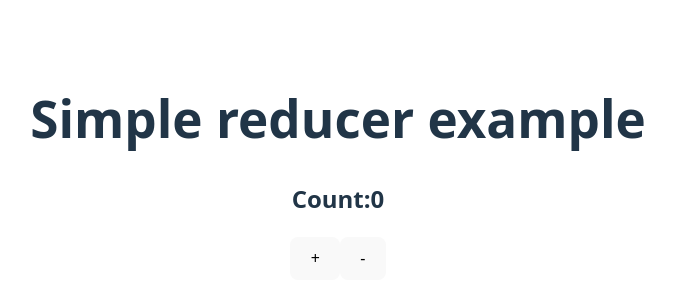
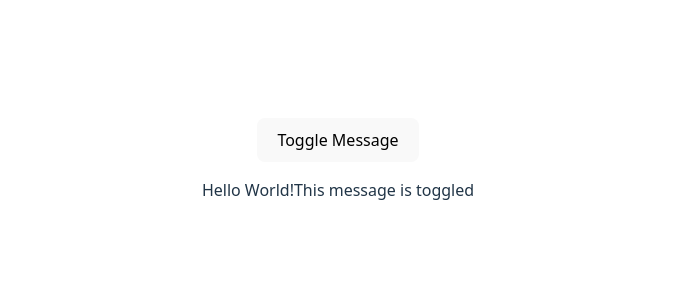
Before and after one commit to samndambuki/React-Interview-Questions, a React (Vite) app: page / in a window 1280 px wide. Shown: the part 232-532 px from the top of the page, without its empty margins (302-977 px from the left). Built offline with nearby package versions, Linux system fonts and the light colour scheme.

Commit message:
worked on conditional rendering

```diff
--- a/src/App.jsx
+++ b/src/App.jsx
@@ -10,6 +10,7 @@ import AsyncState from "./AsyncState";
 import UnmountTracker from "./UnmountTracker";
 import { useState } from "react";
 import Greeting from "./Greeting";
+import MessageToggle from "./MessageToggle";
 
 function App() {
   // const [showComponent, setShowComponent] = useState(true);
@@ -39,8 +40,9 @@ function App() {
       </div> */}
       {/* <Greeting name="Samuel" /> */}
       <div>
-        <h1>Simple reducer example</h1>
-        <Counter />
+        {/* <h1>Simple reducer example</h1>
+        <Counter /> */}
+        <MessageToggle />
       </div>
     </>
   );
--- /dev/null
+++ b/src/MessageToggle.jsx
@@ -0,0 +1,14 @@
+import { useState } from "react";
+
+const MessageToggle = () => {
+  const [isVisible, setIsVisible] = useState(true);
+  return (
+    <div>
+      <button onClick={() => setIsVisible(!isVisible)}>Toggle Message</button>
+      {/* conditional rendering using &&  */}
+      {isVisible && <p>Hello World!This message is toggled</p>}
+    </div>
+  );
+};
+
+export default MessageToggle;
```
